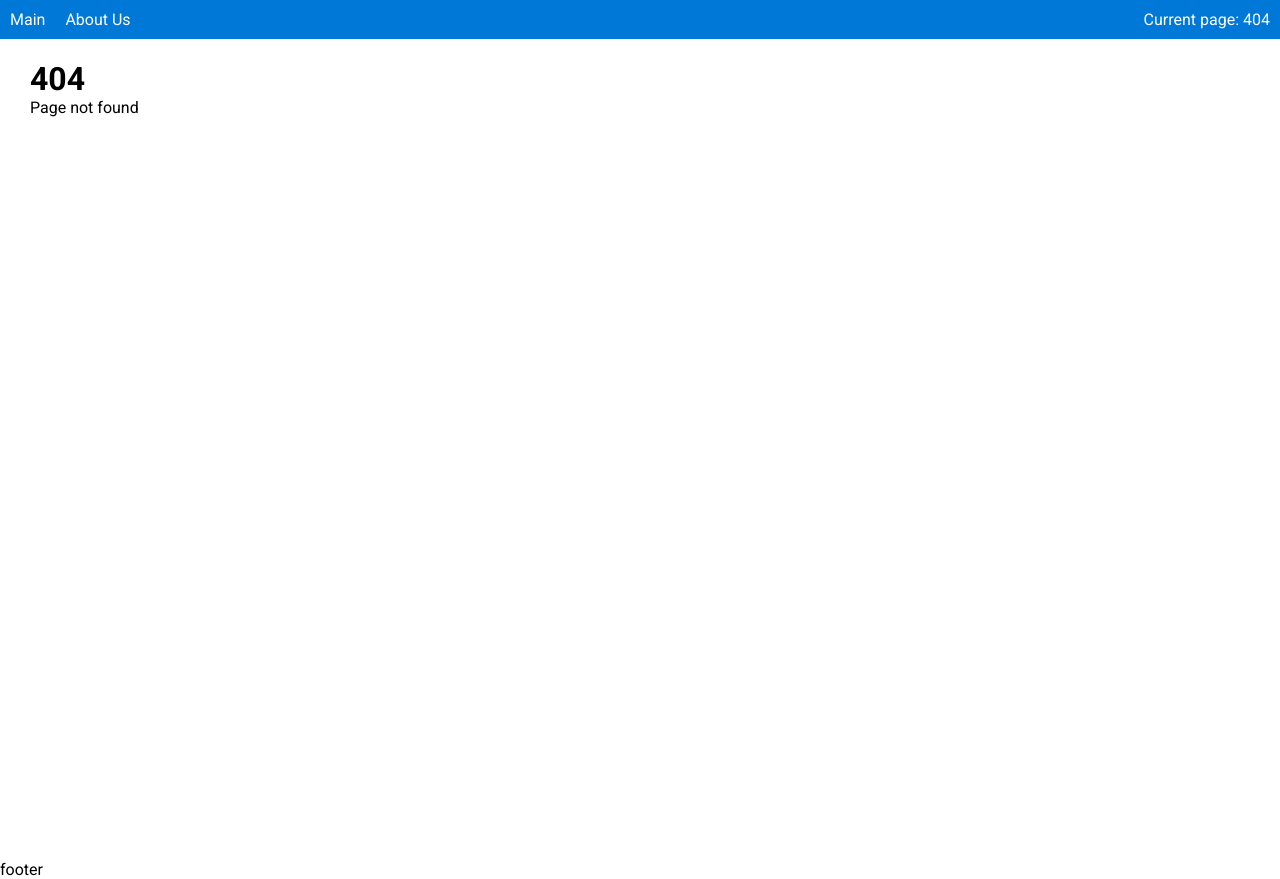
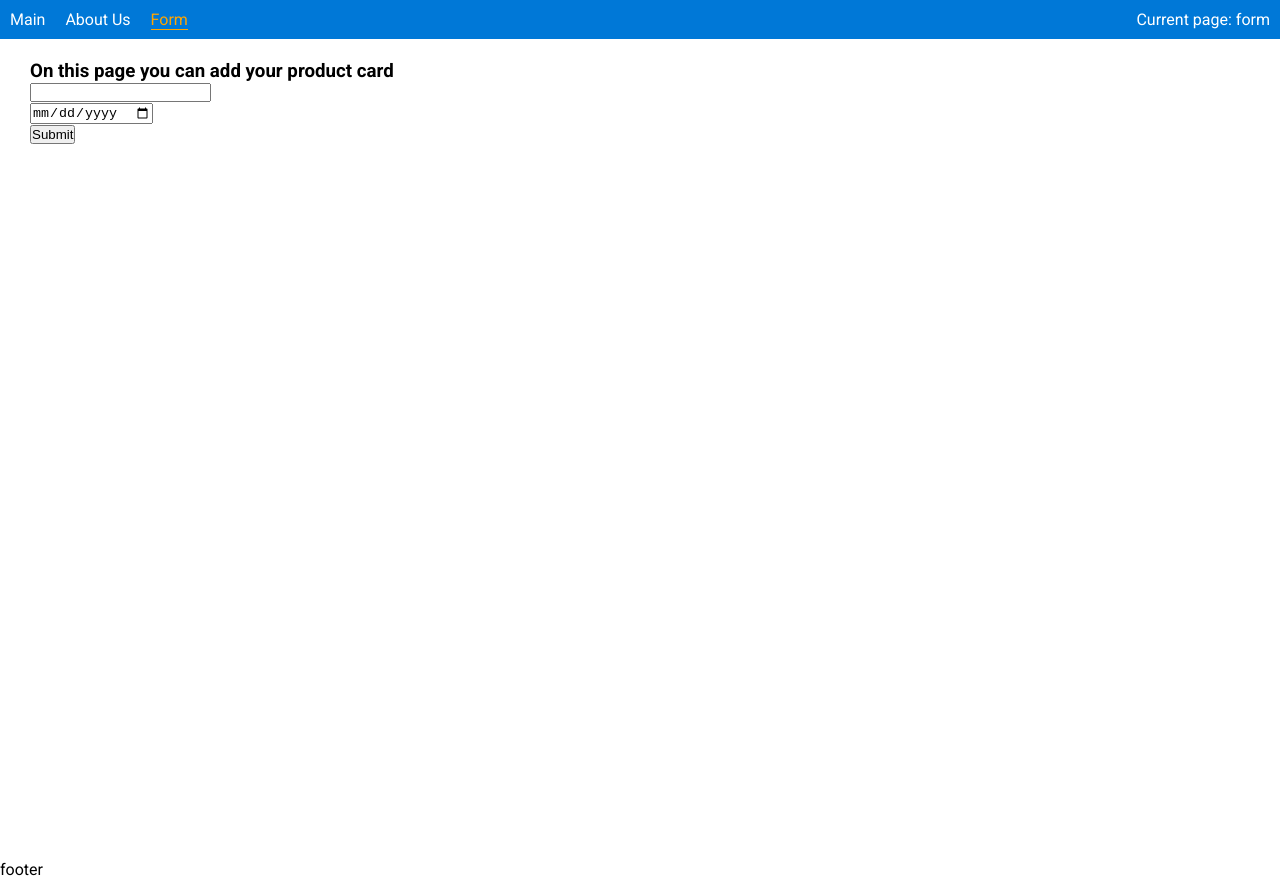
Before and after one commit to artemkamyshenkov/rsschool-react, a React (Vite) app: page /form in a window 1280 px wide. Before the commit this address led to /404. Built offline with nearby package versions, Linux system fonts and the light colour scheme.

Commit message:
feat: add text form, routing and interfaces

```diff
--- a/src/app/App.tsx
+++ b/src/app/App.tsx
@@ -4,7 +4,7 @@ import MainPage from './components/pages/mainPage';
 import AboutUs from './components/pages/aboutUs';
 import ErrorPage from './components/pages/errorPage';
 import MainLayout from './layouts/main';
-
+import ProductForm from './components/ui/forms/productForm';
 class App extends Component {
   render(): ReactNode {
     return (
@@ -13,6 +13,7 @@ class App extends Component {
           <Route path="/" element={<MainLayout />}>
             <Route index element={<MainPage />} />
             <Route path="/about" element={<AboutUs />} />
+            <Route path="/form" element={<ProductForm />} />
             <Route path="/404" element={<ErrorPage />} />
             <Route path="*" element={<Navigate to="/404" replace={true} />} />
           </Route>
--- /dev/null
+++ b/src/app/components/ui/cards/createdProductItem.tsx
@@ -0,0 +1,26 @@
+import React, { Component, ReactNode } from 'react';
+import { ICreatedCard } from './interface';
+
+interface CreatedProductItemProps {
+  item: ICreatedCard;
+}
+
+class CreatedProductItem extends Component<CreatedProductItemProps> {
+  render(): ReactNode {
+    const { item } = this.props;
+    return (
+      <li className="product__item" data-testid="card-item">
+        {/* {<img className="item__img" src={item.images[0]} alt="Img" />} */}
+        <p className="item__name">{item.title}</p>
+        <p className="item__name">{item.date}</p>
+        {/* <p className="item__category">Category: {item.category}</p>
+        <p className="item__brand">Brand: {item.brand}</p>
+        <p className="item__price">Price: {item.price}€</p>
+        <p className="item__stock">Stock: {item.stock}</p> */}
+        {/* <button className="item__button">Add to cart</button> */}
+      </li>
+    );
+  }
+}
+
+export default CreatedProductItem;
--- /dev/null
+++ b/src/app/components/ui/cards/createdProductList.tsx
@@ -0,0 +1,24 @@
+import React, { Component, ReactNode } from 'react';
+import { ICreatedCard } from './interface';
+import CreatedProductItem from './createdProductItem';
+import './cards.css';
+interface CreatedProductListState {
+  data: ICreatedCard[];
+}
+
+class CreatedProductList extends Component<{ data: CreatedProductListState['data'] }> {
+  render(): ReactNode {
+    const { data } = this.props;
+    return (
+      <>
+        <ul className="products__list" data-testid="cards">
+          {data.map((item) => (
+            <CreatedProductItem item={item} key={item.id} />
+          ))}
+        </ul>
+      </>
+    );
+  }
+}
+
+export default CreatedProductList;
--- a/src/app/components/ui/cards/interface.ts
+++ b/src/app/components/ui/cards/interface.ts
@@ -7,3 +7,9 @@ export interface ICardItem {
   stock: number;
   images: string[];
 }
+
+export interface ICreatedCard {
+  title: string;
+  date: string;
+  id: number;
+}
--- /dev/null
+++ b/src/app/components/ui/forms/inputDate.tsx
@@ -0,0 +1,24 @@
+import React, { Component, ReactNode, RefObject } from 'react';
+
+interface InputNameProps {
+  onDateChange: (nameValue: string) => void;
+}
+
+class InpitDate extends Component<InputNameProps> {
+  date: RefObject<HTMLInputElement> = React.createRef();
+
+  handleChange = () => {
+    const date = this.date.current?.value === undefined ? '' : this.date.current?.value;
+    this.props.onDateChange(date);
+  };
+
+  render(): ReactNode {
+    return (
+      <div>
+        <input type="date" ref={this.date} onChange={() => this.handleChange()} />
+      </div>
+    );
+  }
+}
+
+export default InpitDate;
--- /dev/null
+++ b/src/app/components/ui/forms/inputName.tsx
@@ -0,0 +1,24 @@
+import React, { Component, ReactNode, RefObject } from 'react';
+
+interface InputNameProps {
+  onNameChange: (nameValue: string) => void;
+}
+
+class InpitName extends Component<InputNameProps> {
+  name: RefObject<HTMLInputElement> = React.createRef();
+
+  handleChange = () => {
+    const name = this.name.current?.value === undefined ? '' : this.name.current?.value;
+    this.props.onNameChange(name);
+  };
+
+  render(): ReactNode {
+    return (
+      <div>
+        <input type="text" ref={this.name} onChange={() => this.handleChange()} />
+      </div>
+    );
+  }
+}
+
+export default InpitName;
--- /dev/null
+++ b/src/app/components/ui/forms/productForm.tsx
@@ -0,0 +1,54 @@
+import React, { Component, ReactNode, RefObject } from 'react';
+import InpitName from './inputName';
+import InpitDate from './inputDate';
+import CreatedProductList from '../cards/createdProductList';
+import { ICreatedCard } from '../cards/interface';
+
+interface ProductFormState {
+  productName: string;
+  productDate: string;
+  products: ICreatedCard[];
+}
+
+class ProductForm extends Component<object, ProductFormState> {
+  formRef: RefObject<HTMLFormElement> = React.createRef();
+
+  state = {
+    productName: '',
+    productDate: '',
+    products: [],
+  };
+
+  handleSubmit(event: React.FormEvent<HTMLFormElement>) {
+    event.preventDefault();
+    const { productName, productDate, products } = this.state;
+    const newProduct: ICreatedCard = { title: productName, date: productDate, id: Date.now() };
+    const newProducts: ICreatedCard[] = [...products, newProduct];
+    this.setState({ products: newProducts, productName: '', productDate: '' });
+    this.formRef.current?.reset();
+  }
+
+  handleNameChange = (name: string) => {
+    this.setState({ productName: name });
+  };
+
+  handleDateChange = (date: string) => {
+    this.setState({ productDate: date });
+  };
+
+  render(): ReactNode {
+    return (
+      <>
+        <h3>On this page you can add your product card</h3>
+        <form onSubmit={this.handleSubmit.bind(this)} ref={this.formRef}>
+          <InpitName onNameChange={this.handleNameChange.bind(this)} />
+          <InpitDate onDateChange={this.handleDateChange.bind(this)} />
+          <button>Submit</button>
+        </form>
+        <CreatedProductList data={this.state.products} />
+      </>
+    );
+  }
+}
+
+export default ProductForm;
--- a/src/app/components/ui/navBar/navBar.tsx
+++ b/src/app/components/ui/navBar/navBar.tsx
@@ -27,6 +27,14 @@ class NavBar extends Component<WithRouterProps> {
               About Us
             </NavLink>
           </li>
+          <li className="nav__item">
+            <NavLink
+              className={({ isActive }) => (isActive ? 'nav__link' + ' active-link' : 'nav__link')}
+              to="/form"
+            >
+              Form
+            </NavLink>
+          </li>
         </ul>
         <div className="header__current">Current page: {currentPage}</div>
       </>
```
Also changed, not shown: src/app/components/ui/cards/createdCard.css (added), src/app/components/ui/forms/productForm.css (added).
